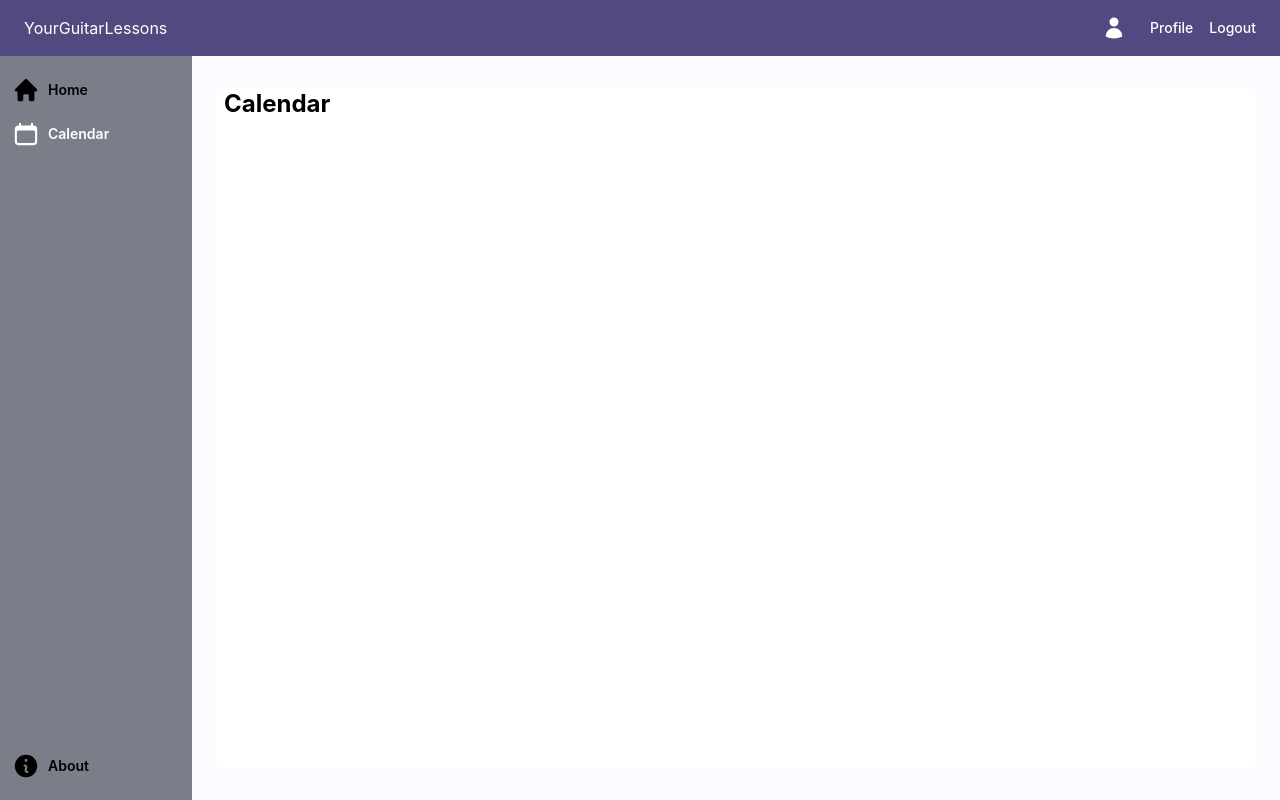
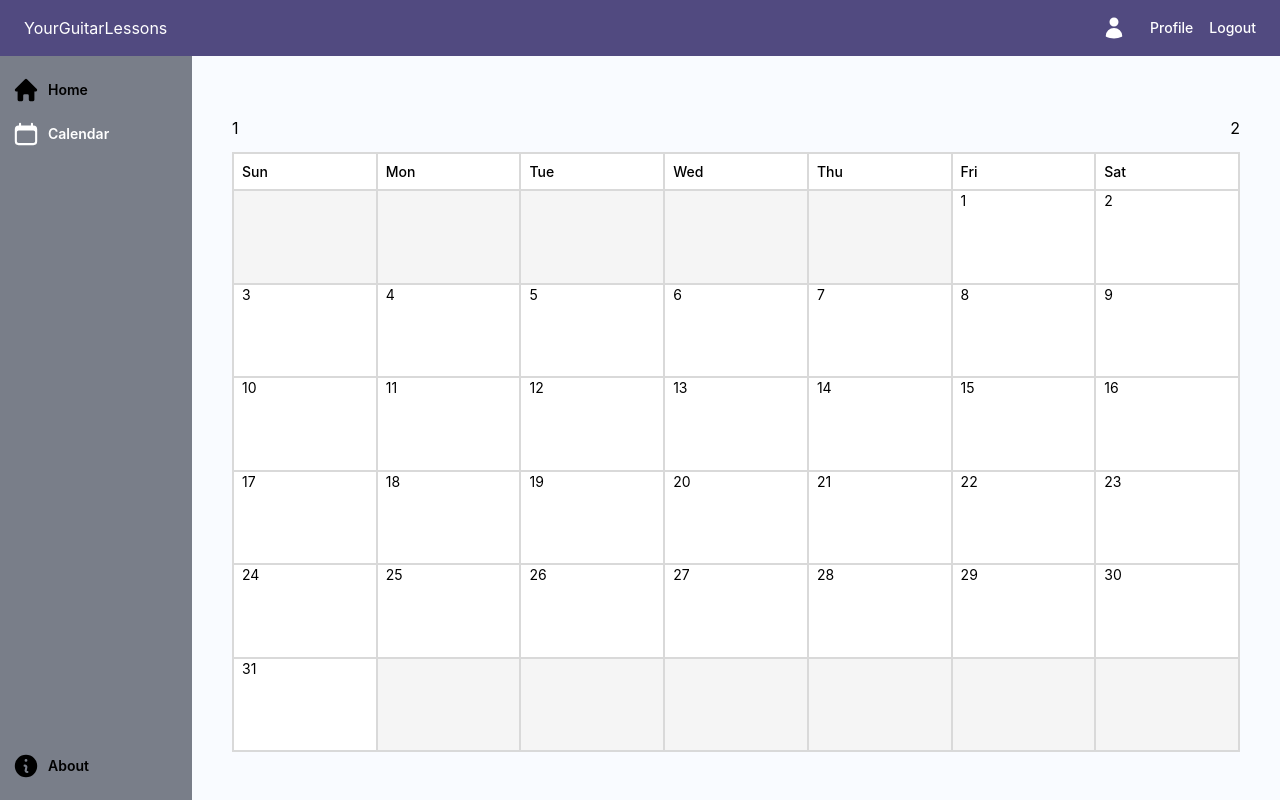
Before and after one commit to frank-skyblue/Your-Guitar-Lessons, a React (Create React App) app in the folder client/: page /calendar in a window 1280 px wide. Built offline with nearby package versions, Linux system fonts and the light colour scheme.

Commit message:
Added calendar UI

```diff
--- a/client/src/routes/calendar.tsx
+++ b/client/src/routes/calendar.tsx
@@ -1,14 +1,55 @@
-import React from 'react';
-import SideNav from '../components/SideNav';
+import React from "react";
+
+const days = ["Sun", "Mon", "Tue", "Wed", "Thu", "Fri", "Sat"];
+const dates = [
+  -1, -1, -1, -1, -1, 1, 2, 3, 4, 5, 6, 7, 8, 9, 10, 11, 12, 13, 14, 15, 16, 17,
+  18, 19, 20, 21, 22, 23, 24, 25, 26, 27, 28, 29, 30, 31, -1, -1, -1, -1, -1,
+  -1,
+];
 
 const Calendar: React.FC = () => {
-    return (
-        <div className='h-full md:px-6 md:py-8'>
-            <div className="bg-content-highlight h-full md:rounded px-2">
-                <h1 className="text-2xl font-bold">Calendar</h1>
+  return (
+    <div className="h-full md:px-10 md:py-12 flex flex-col overflow-x-hidden">
+      <div className="basis-12 flex justify-between items-center">
+        <div>1</div>
+        <div>2</div>
+      </div>
+      <div className="grow bg-content-highlight flex flex-col border-2 border-b-0 border-text-primary/15 overflow-x-scroll">
+        {/* Headers */}
+        <div className="basis-10 flex divide-x-2 divide-text-primary/15">
+          {days.map((day) => (
+            <div
+              key={day}
+              className="h-full min-w-32 basis-0 grow text-sm font-medium flex items-center border-b-2 border-text-primary/15"
+            >
+              <div className="ml-2">{day}</div>
             </div>
+          ))}
         </div>
-    );
+        <div className="h-full flex flex-col">
+          {Array.from({ length: dates.length > 35 ? 6 : 5 }, (_, i) => (
+            <div
+              key={i}
+              className="basis-0 grow flex divide-x-2 divide-text-primary/15"
+            >
+              {dates.slice(i * 7, i * 7 + 7).map((date) => (
+                <div
+                  key={date > 0 ? date : Math.random()}
+                  className="h-full min-w-32 basis-0 grow text-sm font-normal flex border-b-2 border-text-primary/15"
+                >
+                  {date > 0 ? (
+                    <div className="ml-2">{date}</div>
+                  ) : (
+                    <div className="h-full w-full bg-text-inactive/10"></div>
+                  )}
+                </div>
+              ))}
+            </div>
+          ))}
+        </div>
+      </div>
+    </div>
+  );
 };
 
 export default Calendar;
--- a/client/tailwind.config.js
+++ b/client/tailwind.config.js
@@ -18,6 +18,7 @@ module.exports = {
       'mobile-nav-hover': '#665CA4',
 
       'text-primary': '#000000',
+      'text-inactive': '#A0A0A0',
     },
     extend: {},
   },
```
Also changed, not shown: client/src/routes/layout/RoleRoute.tsx (+6 -9 lines), 1 other file (tests, documents, lock files or other folders).
